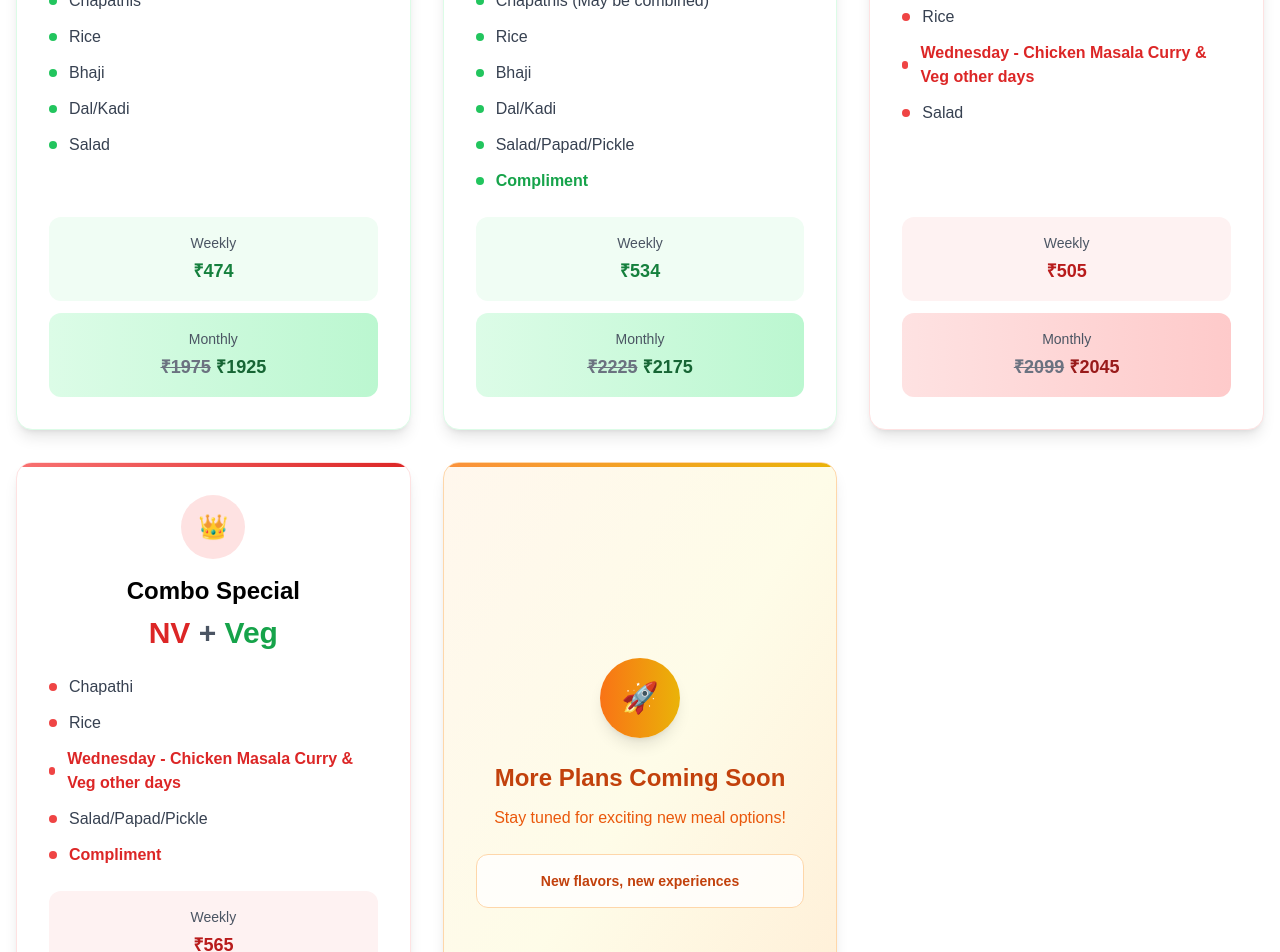
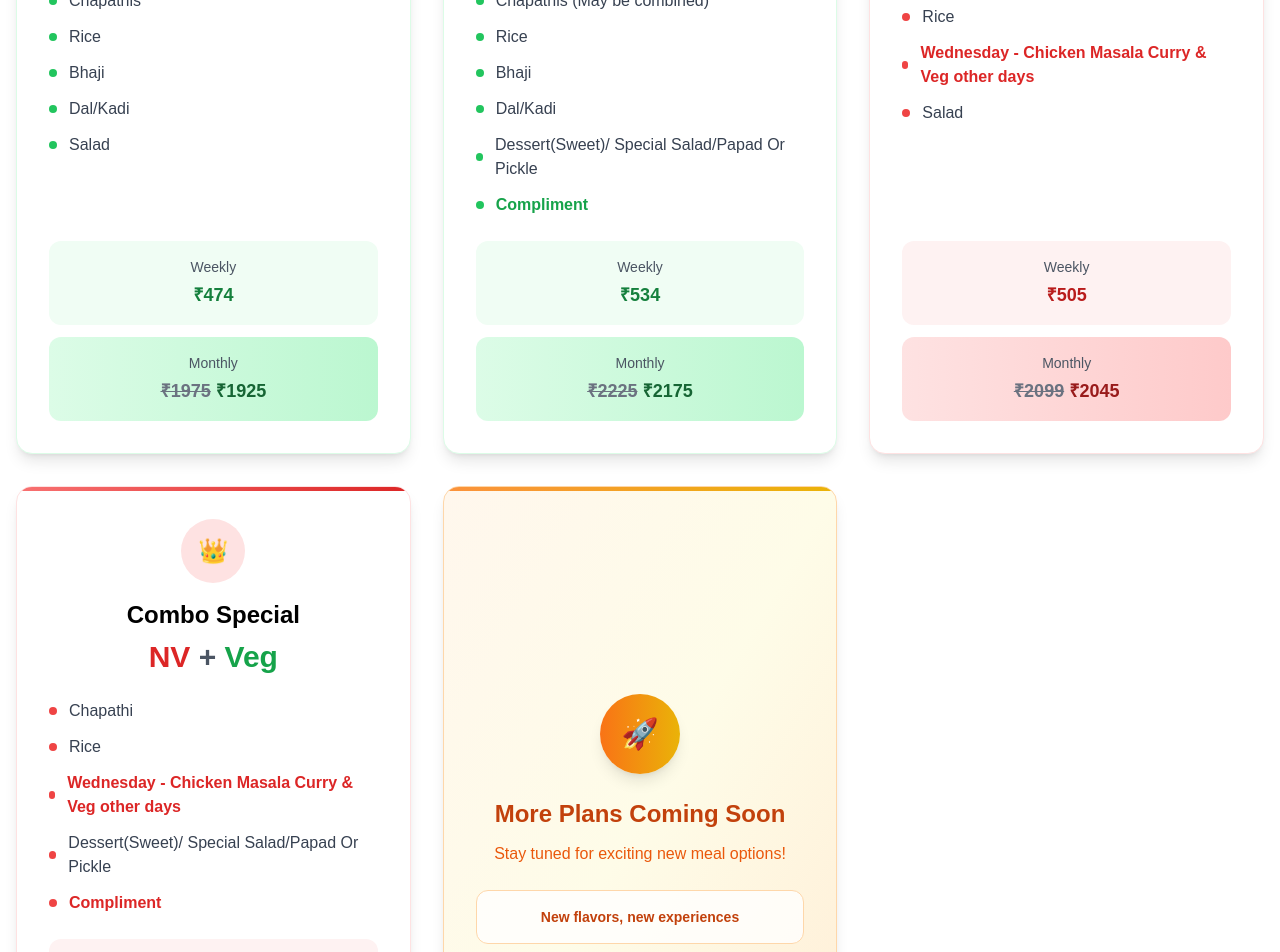
Before and after one commit to rev2607/GharKaKhana_redesign, a Next.js app: page /menu in a window 1280 px wide. Shown: the part 620-1572 px from the top of the page. Built offline with nearby package versions, Linux system fonts and the light colour scheme.

Commit message:
Update page.tsx

```diff
--- a/app/menu/page.tsx
+++ b/app/menu/page.tsx
@@ -212,7 +212,7 @@ export default function MenuPage() {
                   </div>
                   <div className="flex items-center space-x-3">
                     <div className="w-2 h-2 bg-green-500 rounded-full"></div>
-                    <span className="text-gray-700">Salad/Papad/Pickle</span>
+                    <span className="text-gray-700">Dessert(Sweet)/ Special Salad/Papad Or Pickle</span>
                   </div>
                   <div className="flex items-center space-x-3">
                     <div className="w-2 h-2 bg-green-500 rounded-full"></div>
@@ -324,7 +324,7 @@ export default function MenuPage() {
                   </div>
                   <div className="flex items-center space-x-3">
                     <div className="w-2 h-2 bg-red-500 rounded-full"></div>
-                    <span className="text-gray-700">Salad/Papad/Pickle</span>
+                    <span className="text-gray-700">Dessert(Sweet)/ Special Salad/Papad Or Pickle</span>
                   </div>
                   <div className="flex items-center space-x-3">
                     <div className="w-2 h-2 bg-red-500 rounded-full"></div>
```
